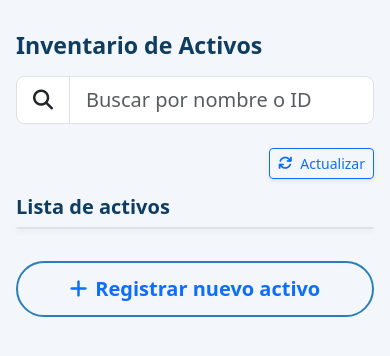
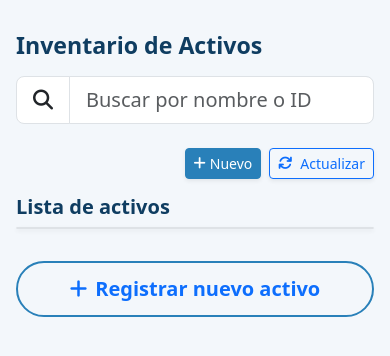
Before and after one commit to iVybzz/Proyecto-Infosoc, a PHP site: page /inventario.html in a window 390 px wide. Shown: the part 81-437 px from the top of the page. Run offline with PHP 8.4, Linux system fonts and the light colour scheme.

Commit message:
Ajusta boton de acceso en home y agrega nuevo registro en celular

```diff
--- a/Frontend/index.html
+++ b/Frontend/index.html
@@ -244,7 +244,7 @@
             </p>
 
             <a href="login.html" id="btnAccesoVoluntarios" class="admin-access text-decoration-none text-secondary bg-white rounded border shadow-sm" title="Acceso Voluntarios">
-                <i class="fa-solid fa-user-shield fs-4 mb-1" style="color: #3498db;"></i><br>
+                <i class="fa-solid fa-user-shield fs-5 mb-1" style="color: #3498db;"></i>
             </a>
         </footer>
 
--- a/Frontend/inventario.html
+++ b/Frontend/inventario.html
@@ -91,14 +91,22 @@
                 <!-- Filtros por categoría: botones en escritorio -->
                 <div class="d-none d-lg-flex gap-3 mb-3 flex-wrap" id="filtrosEscritorio" role="group" aria-label="Filtrar por categoría"></div>
 
-                                <!-- Contenedor flex para alinear el resumen y el botón de actualizar -->
-                <div class="d-flex justify-content-between align-items-end mb-2">
+                    <!-- Contenedor flex para alinear el resumen y el botón de actualizar -->
+                <div class="d-flex justify-content-between align-items-end mb-2 gap-2">
                     <p class="text-secondary small mb-0" id="resumen" role="status" aria-live="polite"></p>
 
-                    <!-- Botón Refrescar (Visible en TODAS las pantallas) -->
-                    <button id="btnRefrescar" class="btn btn-outline-primary btn-sm shadow-sm d-inline-flex align-items-center gap-2" title="Actualizar datos">
-                        <i class="fa-solid fa-arrows-rotate"></i> <span>Actualizar</span>
-                    </button>
+                    <div class="d-flex align-items-center gap-2">
+                        <!-- Nuevo botón: Agregar activo (solo móvil) -->
+                        <button type="button" class="btn btn-primary btn-sm shadow-sm d-inline-flex d-lg-none align-items-center gap-1"
+                                data-bs-toggle="modal" data-bs-target="#modalRegistrar" title="Registrar nuevo activo">
+                            <i class="fa-solid fa-plus" aria-hidden="true"></i> <span>Nuevo</span>
+                        </button>
+
+                        <!-- Botón Refrescar (Visible en TODAS las pantallas) -->
+                        <button id="btnRefrescar" class="btn btn-outline-primary btn-sm shadow-sm d-inline-flex align-items-center gap-2" title="Actualizar datos">
+                            <i class="fa-solid fa-arrows-rotate"></i> <span>Actualizar</span>
+                        </button>
+                    </div>
                 </div>
 
                 <!-- Lista de tarjetas (MÓVIL) con scroll independiente -->
--- a/Frontend/style.css
+++ b/Frontend/style.css
@@ -45,12 +45,13 @@ html {
     position: absolute;
     bottom: 15px;
     right: 15px;
-    width: 55px;
-    height: 55px;
+    width: 64px;
+    height: 58px;
     display: flex;
     flex-direction: column;
     justify-content: center;
     align-items: center;
+    text-align: center;
     transition: transform 0.2s;
 }
 .admin-access:hover {
```
